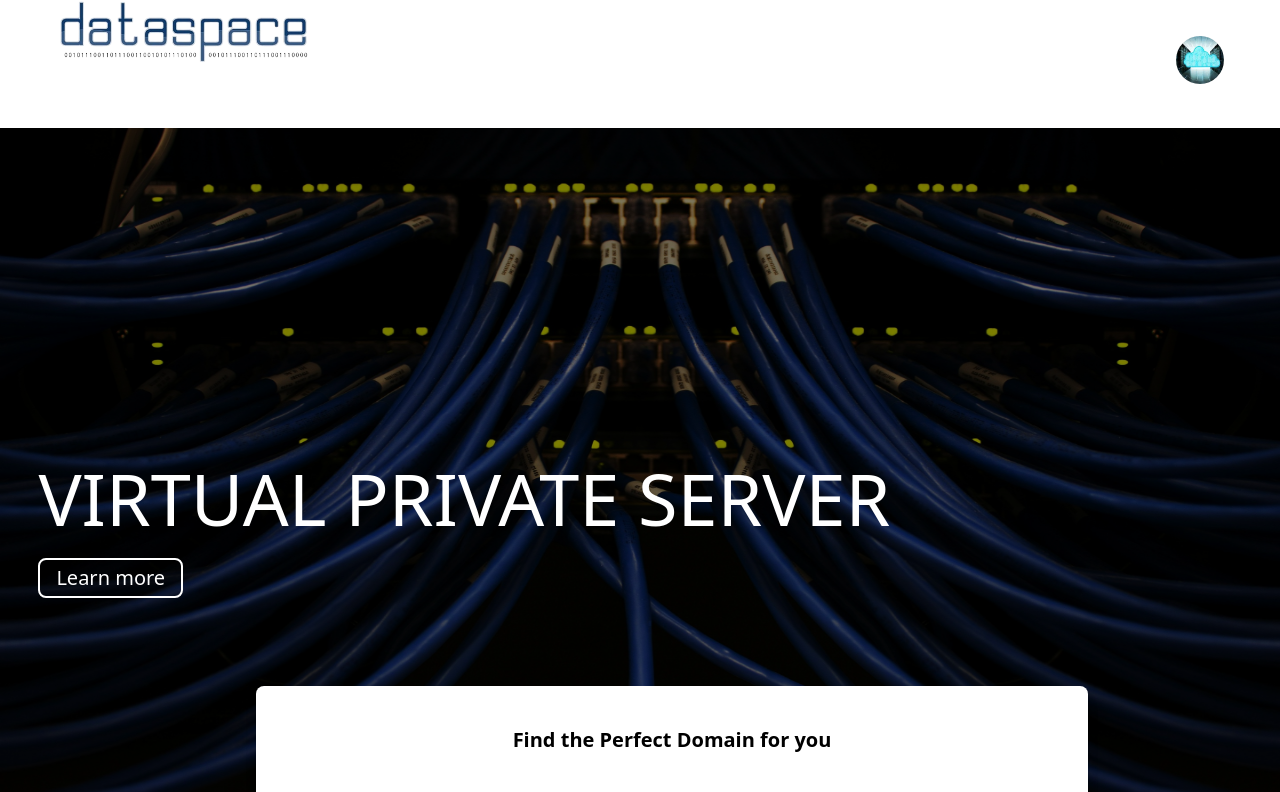
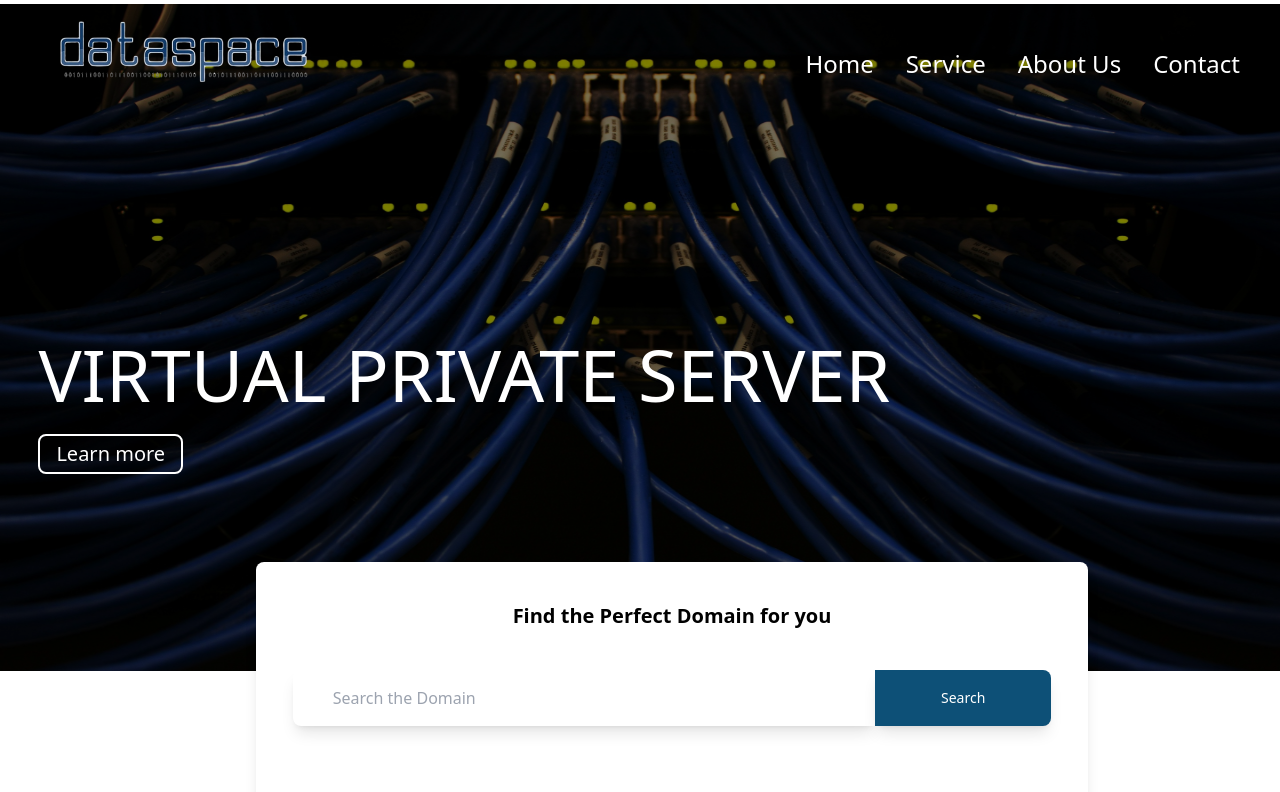
Before and after one commit to Amos-Bista/Recat-Dataspace, a React (Create React App) app: page / in a window 1280 px wide. Shown: the top 792 px of the page. Built offline with nearby package versions, Linux system fonts and the light colour scheme; grey boxes are pictures that could not be loaded.

Commit message:
Navbar layout

```diff
--- a/src/App.js
+++ b/src/App.js
@@ -67,8 +67,8 @@ const routesData = [
 function App() {
   return (
     <Router>
-      <NavBar />
 
+      <div className="absolute top-1">
         <Routes>
           {/* Dynamically generate routes from JSON data */}
           {routesData.map((route, index) => {
@@ -102,7 +102,10 @@ function App() {
             }
           })}
         </Routes>
-
+      </div>
+      <div className="stickyrelative ">
+        <NavBar />
+      </div>
       <Footer />
     </Router>
   );
--- a/src/component/NavBar.jsx
+++ b/src/component/NavBar.jsx
@@ -42,12 +42,12 @@ const NavBar = () => {
   };
 
   return (
-    <div className={`px-8  top-10 ${scrolled ? "bg-white" : ""}`}>
-      <div className="relative h-32 px-6 mt-0 ">
-        <img src="/dataspacelogo1.png" alt="" className="absolute h-16 w-16top-5" />
-        <div className="flex justify-end">
+    <div className={`px-8  ${scrolled ? "bg-white" : ""}`}>
+      <div className="relative flex justify-between h-32 px-6 mt-0 align-middle">
+        <img src="/dataspacelogo1.png" alt="" className="absolute h-16 top-5" />
+        <div className="flex">
           <ul
-            className={`flex gap-8 absolute top-12 right-32 font-light text-2xl ${
+            className={`flex gap-8 absolute top-12 right-2 font-light text-2xl ${
               scrolled ? "text-black" : "text-white"
             }`}
           >
@@ -91,11 +91,7 @@ const NavBar = () => {
               </li>
             ))}
           </ul>
-          <img
-            src="/NavImg.jpeg"
-            alt=""
-            className="absolute w-12 h-12 rounded-full top-9"
-          />
+
         </div>
       </div>
     </div>
--- a/src/component/Plans.jsx
+++ b/src/component/Plans.jsx
@@ -31,7 +31,7 @@ export default function Plans() {
       centered
     >
       {plansData.map((plan, index) => (
-        <Card key={index} sx={{ maxWidth: 345, marginBottom: 20 }} className="mx-16 shadow-2xl my-12 mt-12">
+        <Card key={index} sx={{ maxWidth: 445, marginBottom: 20 }} className="mx-16 my-12 mt-12 shadow-2xl">
           <CardMedia
             sx={{ height: 140 }}
             image="./plans.png" // Update this path to the correct path of your image
```
Lines whose indentation alone changed are shown as unchanged.
